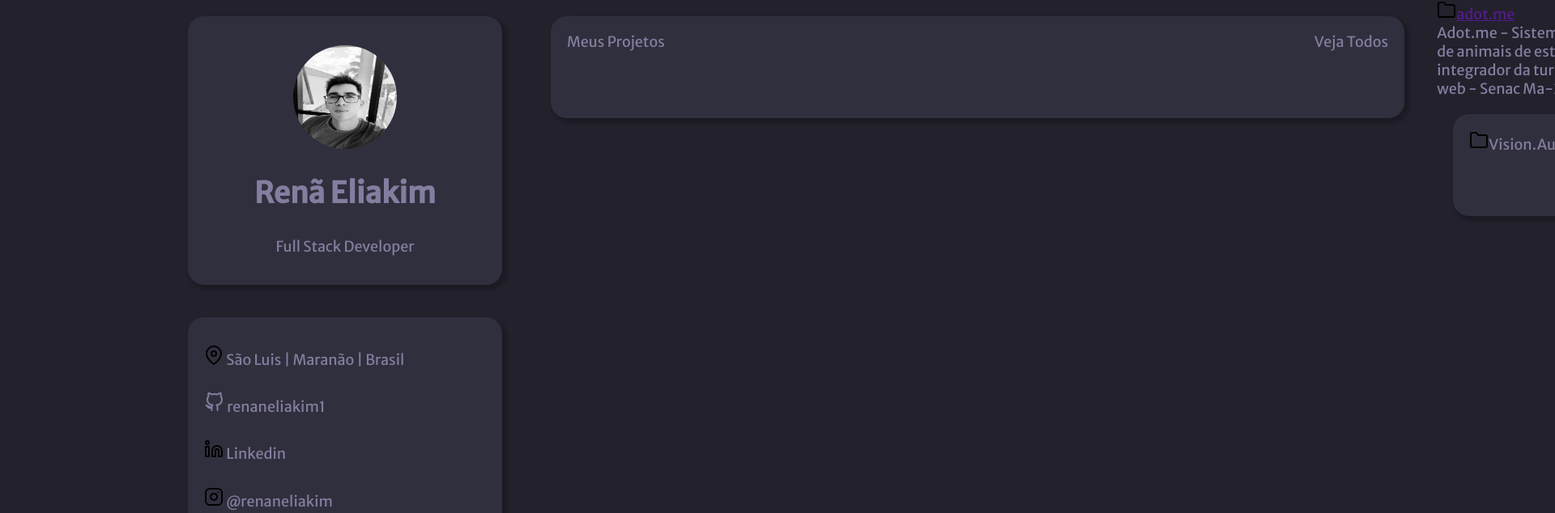
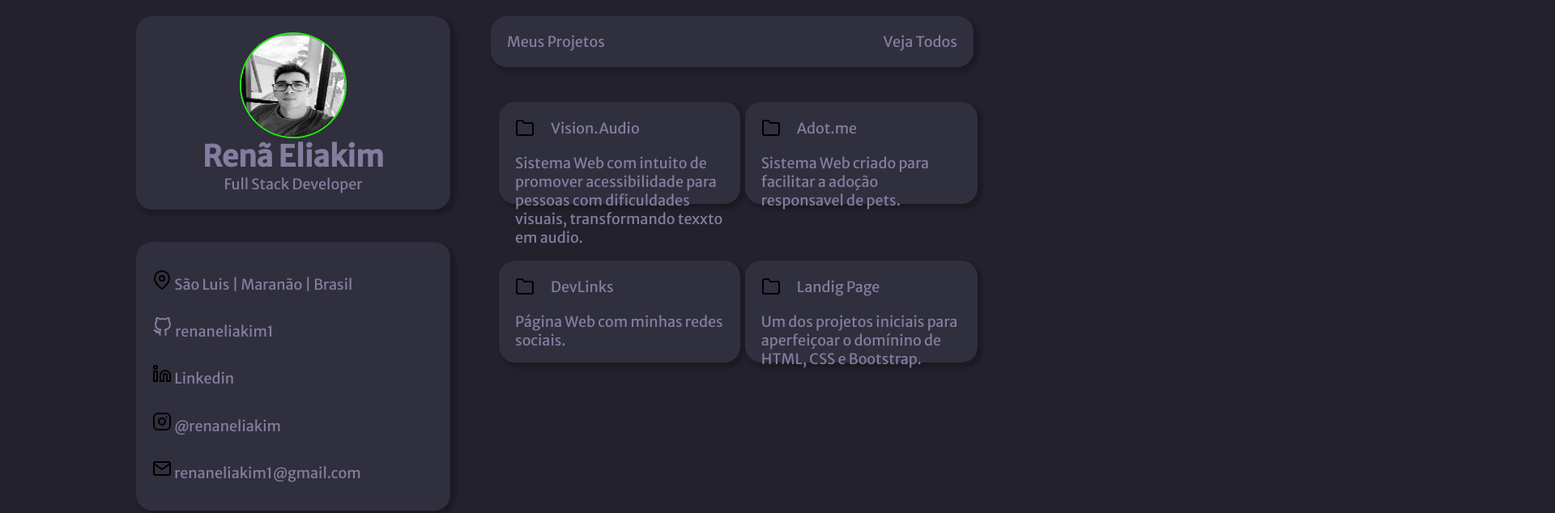
Before and after one commit to renaneliakim1/Portfolio, a plain HTML site: page index.html in a window 1280 px wide. Shown: the top 634 px of the page at 81% size, 1920 px wide, since content can reach past the window. Drawn offline with Linux system fonts and the light colour scheme.

Commit message:
diversas melhorias

```diff
--- a/index.html
+++ b/index.html
@@ -79,29 +79,41 @@
                 </div>
             </div>
         </div>
+        <div id="portfolio2">
             <div id="meusprojetos">
                 <p>Meus Projetos</p>
                 <a href="https://github.com/renaneliakim1">Veja Todos</a>
             </div>
-
+            <br>
 
             <div class="programacao">
 
-            <div id="adot.me">
-                <a href=""><img src="assets/folder.svg" alt="pasta" title="adot.me">adot.me</a>
-                <p>Adot.me - Sistema Web para adoção de animais de estimação - Projeto integrador da turma de
-                    programação web - Senac Ma-2023</p>
+
+                <div id="projeto">
+                    <div id="projetositens"><a href="https://github.com/renaneliakim1/Vision.Audio"><img src="assets/folder.svg" alt="vision.audio" title="vision.audio">Vision.Audio</a></div>
+
+                    <p>Sistema Web com intuito de promover acessibilidade para pessoas com dificuldades visuais, transformando texxto em audio.</p>
 
                 </div>
 
-            <div id="vision">
-                <a href=""><img src="assets/folder.svg" alt="vision.audio" title="vision.audio">Vision.Audio</a>
-                <p>asdadadadad</p>
+                <div id="projeto">
+                    <div id="projetositens"><a href="https://github.com/renaneliakim1/Adot.me"><img src="assets/folder.svg" alt="vision.audio" title="vision.audio">Adot.me</a></div>
+                    <p>Sistema Web criado para facilitar a adoção responsavel de pets.</p>
+
+                </div>
+                <div id="projeto">
+                    <div id="projetositens"><a href="https://github.com/renaneliakim1/DevLinks"><img src="assets/folder.svg" alt="vision.audio" title="vision.audio">DevLinks</a></div>
+                    <p>Página Web com minhas redes sociais.</p>
+
+                </div>
+                <div id="projeto">
+                    <div id="projetositens"><a href="https://github.com/renaneliakim1/landing-page-black-friday"><img src="assets/folder.svg" alt="vision.audio" title="vision.audio">Landig Page</a></div>
+                    <p>Um dos projetos iniciais para aperfeiçoar o domínino de HTML, CSS  e Bootstrap.</p>
 
                 </div>
 
             </div>
-
+        </div>
 
     </div>
 
--- a/style.css
+++ b/style.css
@@ -10,8 +10,8 @@ body {
   display: flex;
   background: #22212C;
   color: #837E9F;
-  margin-left: 15%;
-  margin-right: 15%;
+  margin-left: 10%;
+  margin-right: 10%;
 }
 
 :root {
@@ -23,7 +23,7 @@ body {
 
 #portfolio {
   display: flex;
-  justify-content: left;
+  width: 100%;
 }
 
 #apresentacao {
@@ -41,8 +41,6 @@ body {
   margin: 20px 40px 10px 40px;
   border: 4px;
   border-radius: 20px;
-  width: 348px;
-  height: 292px;
   background: #302F3D;
   padding: 20px;
   box-shadow: 4px 4px 4px 2px rgba(0, 0, 0, 0.20);
@@ -50,10 +48,10 @@ body {
 
 #profile img {
   width: 128px;
-  height: 128px;
+  height: 127px;
   flex-shrink: 0;
   border-radius: 50%;
-  border: 5px;
+  border: 2px solid #1cf608;
 }
 
 #links {
@@ -154,9 +152,44 @@ body {
 }
 
 
+#portfolio2{
+  width: 100%;
+
+}
+
 #meusprojetos {
   display: flex;
   width: 100%;
+  height: 50x;
+  flex-shrink: 0;
+  box-shadow: 4px 4px 4px 2px rgba(0, 0, 0, 0.20);
+  border-radius: 20px;
+  border: 10px;
+  margin: 20px 40px 0px 10px;
+  background: #302F3D;
+  justify-content: space-between;
+  padding: 20px;
+
+
+}
+
+#meusprojetos a{
+color: #837E9F;
+text-decoration: none;
+
+}
+
+
+.programacao{
+  display: grid;
+  grid-template-columns: 1fr 1fr;
+  gap:40px
+
+}
+
+#projeto{
+  display: flex;
+  width: 98%;
   align-items: left;
   height: 86px;
   flex-shrink: 0;
@@ -167,68 +200,60 @@ body {
   background: #302F3D;
   justify-content: space-between;
   padding: 20px;
+  flex-direction: column;
+  gap: 20px;
+}
+
+#projeto a {
+  color: #837E9F;
+  text-decoration: none;
+}
+
+#projetositens a{
+  display: flex;
+  margin-right: 10px;
+  align-items: center;
+  flex-direction: row;
+  gap: 20px;
+}
+
+#profile:hover{
+  background: rgb(88, 87, 87);
+  color: white;
+}
+#links:hover{
+  background: rgb(88, 87, 87);
+  color: white;
 
 }
 
-#meusprojetos a{
-color: #837E9F;
-text-decoration: none;
+#tecnologias:hover{
+  background: rgb(88, 87, 87);
+  color: white;
+
+}
+#experiencias:hover{
+  background: rgb(88, 87, 87);
+  color: white;
+
+}
+#educacao:hover{
+  background: rgb(88, 87, 87);
+  color: white;
+
+}
+#meusprojetos:hover{
+  background: rgb(88, 87, 87);
+  color: white;
+
+}
+#projeto:hover{
+  background: rgb(88, 87, 87);
+  color: white;
 
 }
 
-
-#programacao{
-  display: grid;
-  width: 100%;
-  grid-template-columns: 1fr 1fr;
-  justify-items: stretch
-
-
-
-
+#projetositens a:hover{
+  color: white;
 
 }
-
-#adot.me{
-  display: flex;
-  width: 100%;
-  align-items: right;
-  height: 86px;
-  flex-shrink: 0;
-  box-shadow: 4px 4px 4px 2px rgba(0, 0, 0, 0.20);
-  border-radius: 20px;
-  border: 10px;
-  margin: 20px 40px 10px 20px;
-  background: #302F3D;
-  justify-content: space-between;
-  padding: 20px;
-  position: right;
-}
-
-#adot.me a{
-  color: #837E9F;
-  text-decoration: none;
-
-  }
-
-
-#vision{
-  display: flex;
-  width: 100%;
-  align-items: left;
-  height: 86px;
-  flex-shrink: 0;
-  box-shadow: 4px 4px 4px 2px rgba(0, 0, 0, 0.20);
-  border-radius: 20px;
-  border: 10px;
-  margin: 20px 40px 10px 20px;
-  background: #302F3D;
-  justify-content: space-between;
-  padding: 20px;
-  position: left;
-}
-
-#vision a {
-  color: #837E9F;
-  text-decoration: none;
-}
```
Lines whose indentation alone changed are shown as unchanged.
